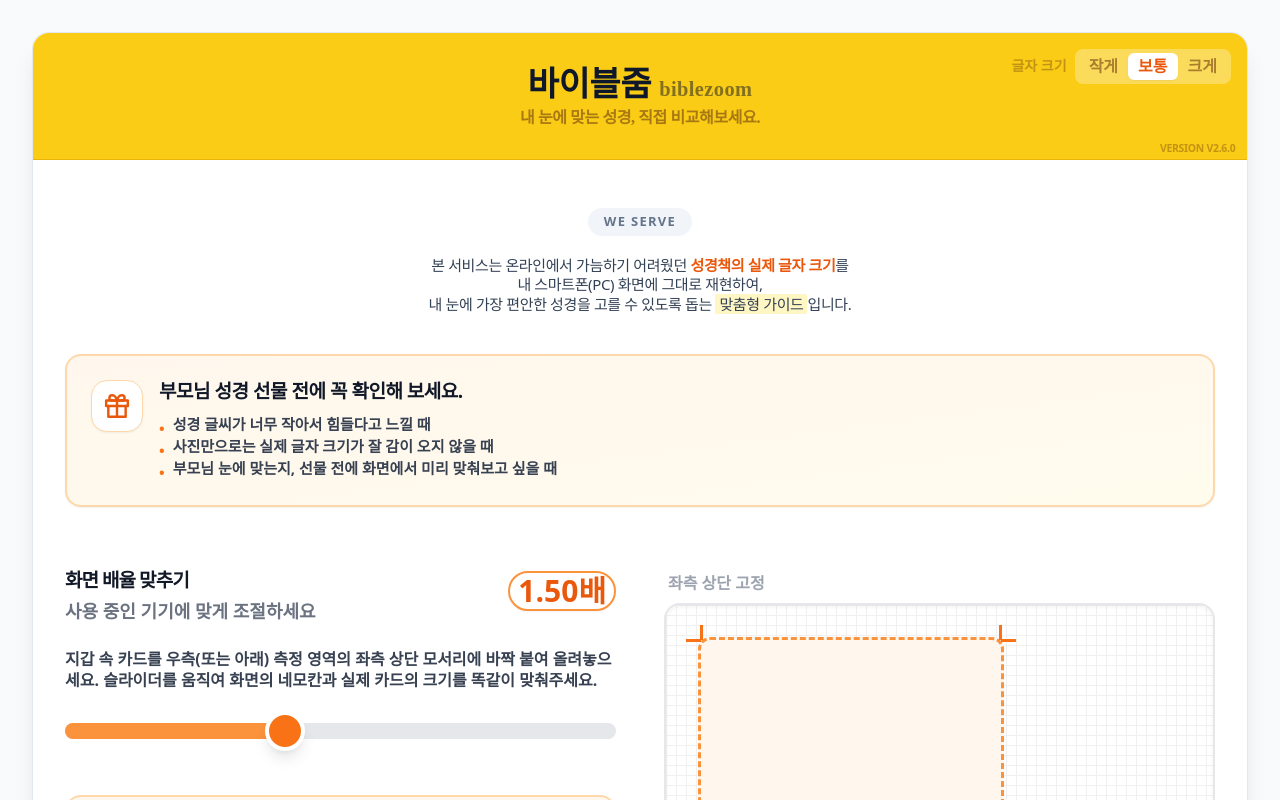
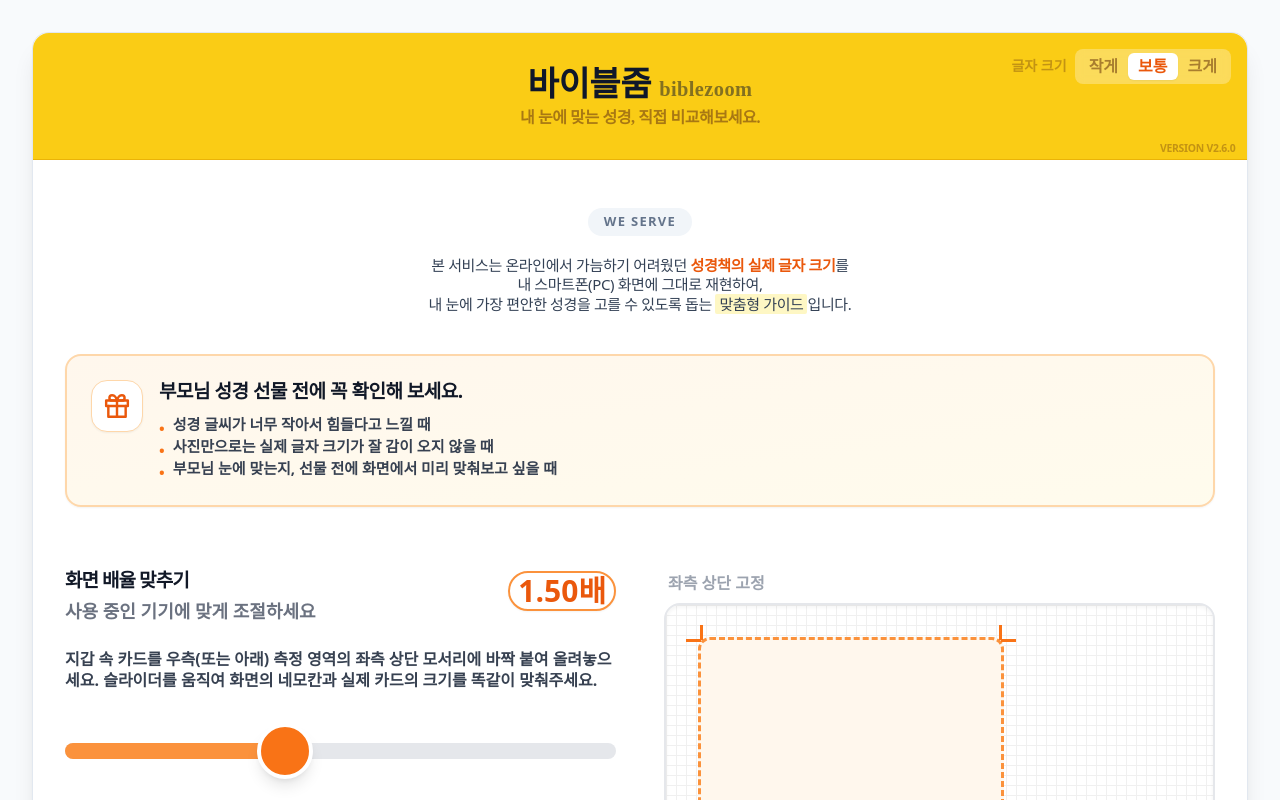
Before and after one commit to graceworkstudio/biblefont, a React (Vite) app: page / in a window 1280 px wide. Shown: the top 800 px of the page. Built offline with nearby package versions, Linux system fonts and the light colour scheme; a web font is replaced by a local one.

Commit message:
auto: 2026-05-16 17:42:33

```diff
--- a/src/App.jsx
+++ b/src/App.jsx
@@ -3705,7 +3705,10 @@ const App = () => {
                     지갑 속 카드를 우측(또는 아래) 측정 영역의 좌측 상단 모서리에 바짝 붙여 올려놓으세요. 슬라이더를 움직여 화면의 네모칸과 실제 카드의 크기를 똑같이 맞춰주세요.
                 </p>
 
-                <div className="relative w-full h-4 bg-gray-200 rounded-full mb-8 mt-2">
+                <div className="relative w-full h-14 mb-8 mt-2 flex items-center">
+                    {/* 비주얼 트랙 (실제 터치 영역과 별개로 보기 좋게 얇게 유지) */}
+                    <div className="absolute w-full h-4 bg-gray-200 rounded-full"></div>
+
                     <input
                         type="range"
                         min="0.5"
@@ -3716,12 +3719,12 @@ const App = () => {
                         className="orange-slider absolute top-0 left-0 w-full h-full opacity-0 z-20 cursor-pointer"
                     />
                     <div
-                        className="absolute left-0 top-0 h-full bg-orange-400 rounded-full z-10 transition-all duration-75"
+                        className="absolute left-0 top-1/2 -translate-y-1/2 h-4 bg-orange-400 rounded-full z-10 transition-all duration-75"
                         style={{ width: `${((globalScale - 0.5) / (3.0 - 0.5)) * 100}%` }}
                     ></div>
                     <div
-                        className="absolute top-1/2 -translate-y-1/2 w-10 h-10 bg-orange-500 border-4 border-white rounded-full shadow-lg z-30 pointer-events-none transition-all duration-75"
-                        style={{ left: `calc(${((globalScale - 0.5) / (3.0 - 0.5)) * 100}% - 20px)` }}
+                        className="absolute top-1/2 -translate-y-1/2 w-14 h-14 bg-orange-500 border-4 border-white rounded-full shadow-lg z-30 pointer-events-none transition-all duration-75"
+                        style={{ left: `calc(${((globalScale - 0.5) / (3.0 - 0.5)) * 100}% - 28px)` }}
                     ></div>
                 </div>
 
--- a/src/index.css
+++ b/src/index.css
@@ -144,8 +144,8 @@
 input[type="range"]::-webkit-slider-thumb {
   -webkit-appearance: none;
   appearance: none;
-  width: 28px;
-  height: 28px;
+  width: 56px;
+  height: 56px;
   background: #ea580c; /* amber-600 */
   border: 4px solid white;
   border-radius: 50%;
@@ -158,8 +158,8 @@ input[type="range"]::-webkit-slider-thumb:active {
 }
 
 input[type="range"]::-moz-range-thumb {
-  width: 28px;
-  height: 28px;
+  width: 56px;
+  height: 56px;
   background: #ea580c;
   border: 4px solid white;
   border-radius: 50%;
@@ -217,8 +217,8 @@ input[type="range"]::-moz-range-thumb {
 input[type="range"].orange-slider {
     -webkit-appearance: none;
     width: 100%;
-    height: 8px;
-    background: #e5e7eb;
+    height: 56px;
+    background: transparent;
     border-radius: 9999px;
     outline: none;
 }
```
